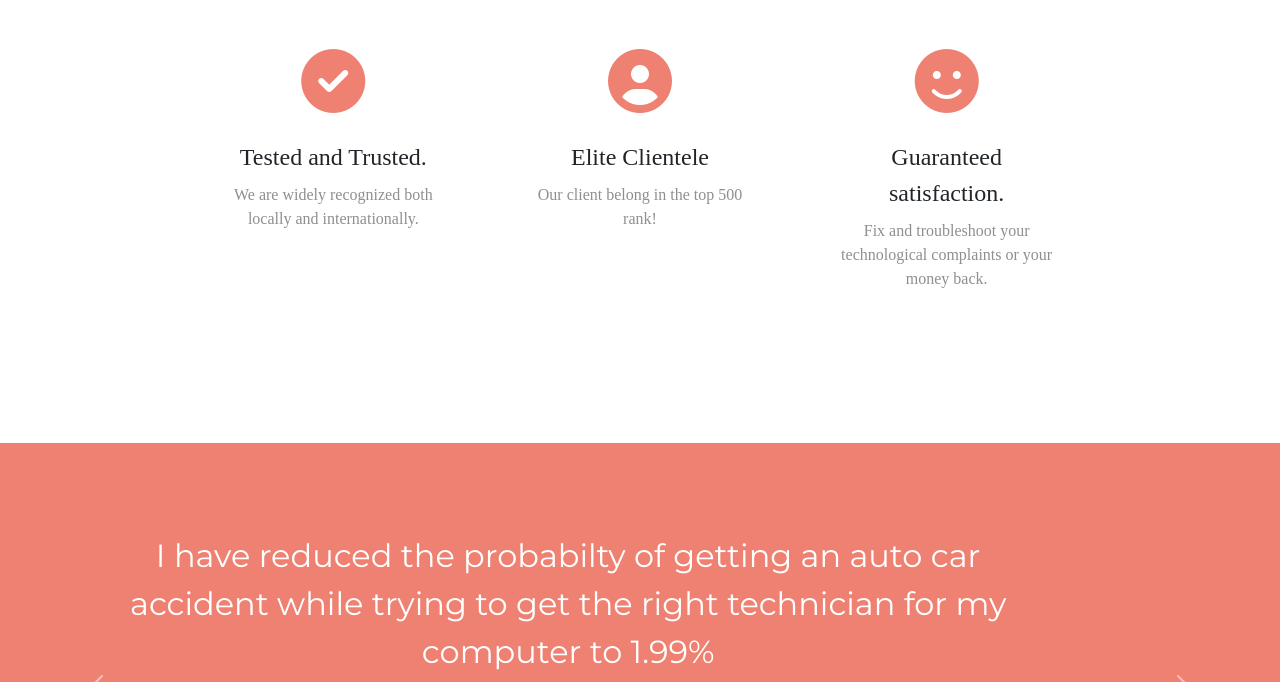
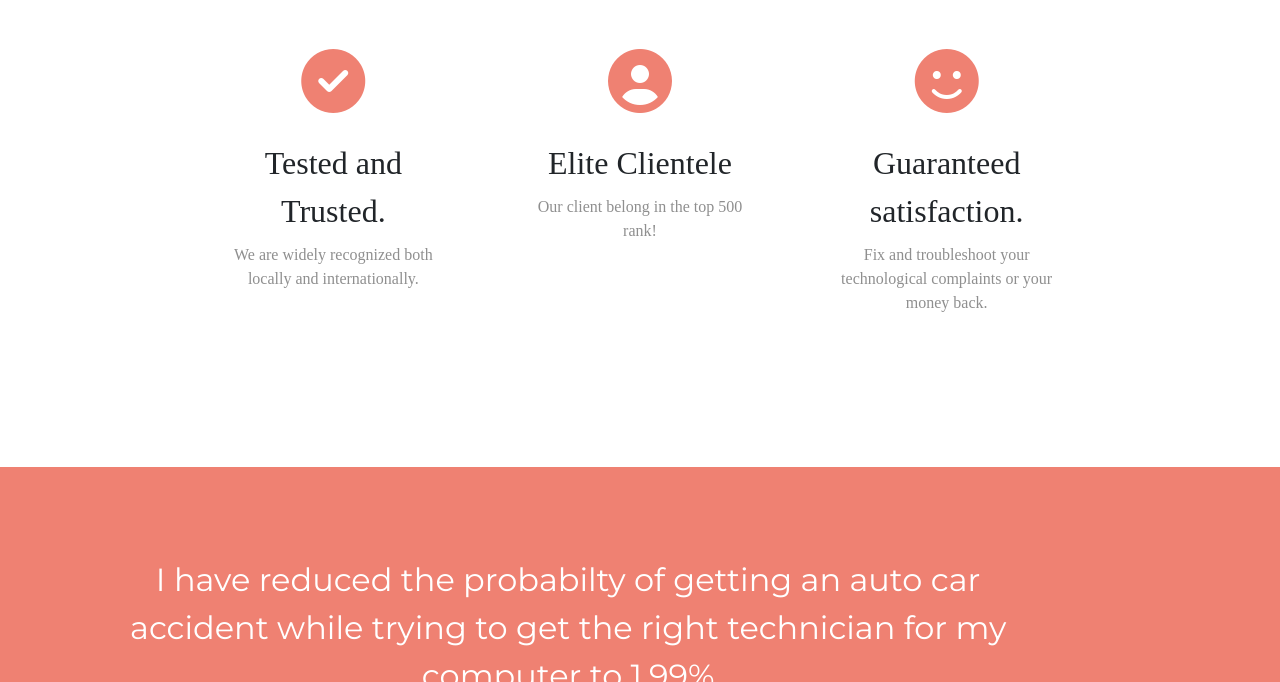
Before and after one commit to samibanks01/geekhand1.0, a plain HTML site: page index.html in a window 1280 px wide. Shown: the part 820-1502 px from the top of the page. Drawn offline with nearby package versions, Linux system fonts and the light colour scheme.

Commit message:
pushed my most recent commit

```diff
--- a/css/styles.css
+++ b/css/styles.css
@@ -51,8 +51,8 @@ h2 {
 
 h3 {
   padding-top: 10px;
-  font-family: "Montserrat-Bold";
-  font-size: 1.5rem;
+  font-family: "Montserrat-Black";
+  font-size: 2rem;
   line-height: 1.5;
 }
 
```
